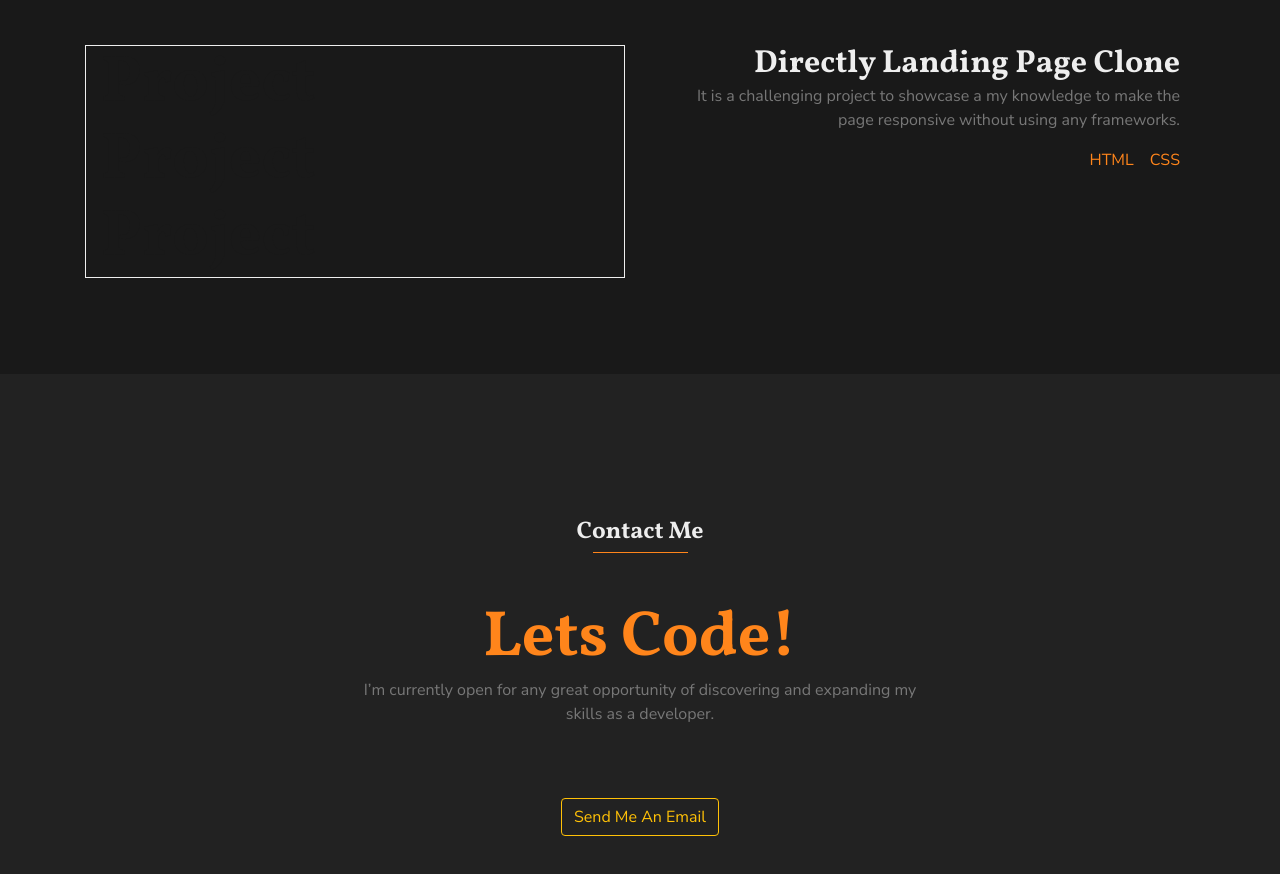
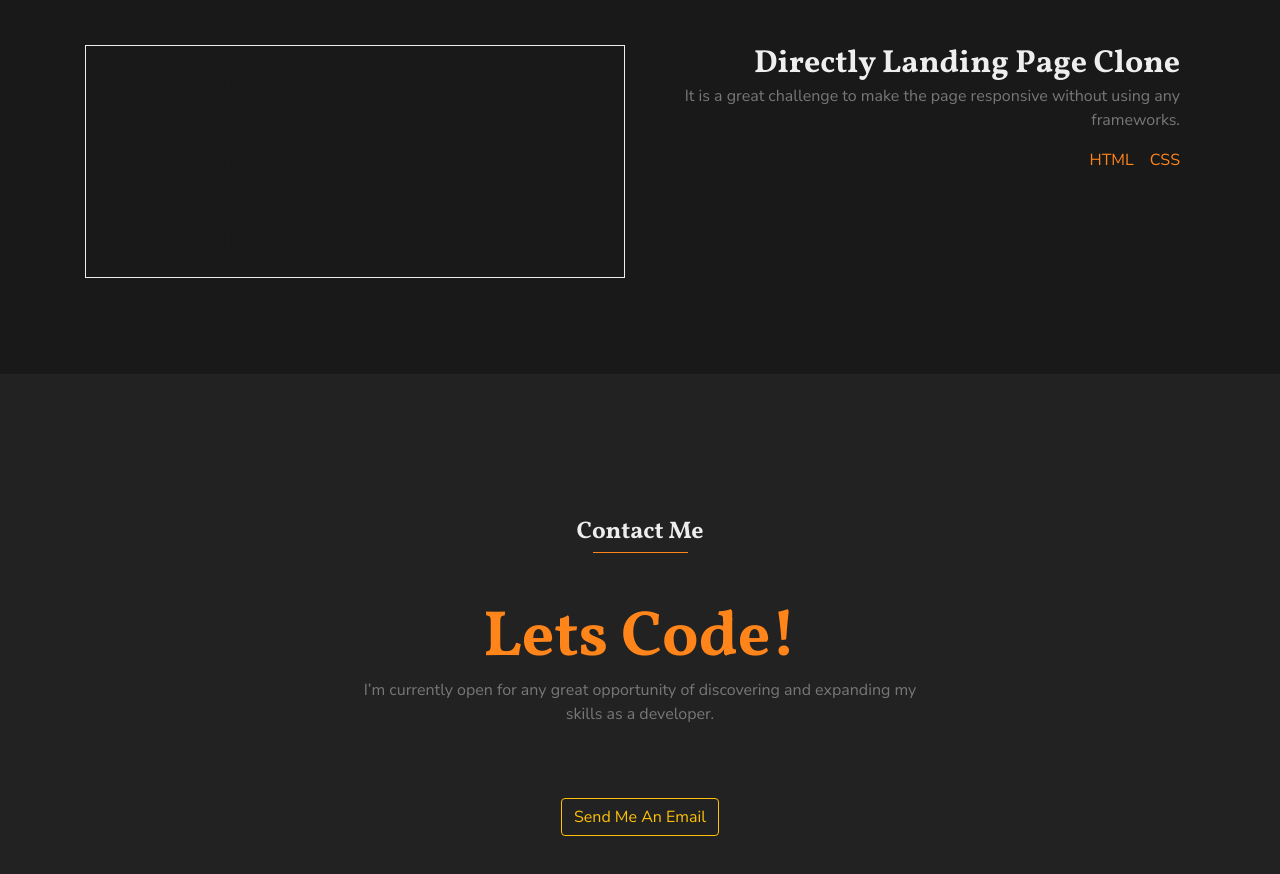
Before and after one commit to nocosharold/hn-portfolio, a Gatsby site: page / in a window 1280 px wide. Shown: the part 2736-3610 px from the top of the page. Built offline with nearby package versions, Linux system fonts and the light colour scheme; Gatsby itself is replaced by a stand-in of ours.

Commit message:
reprase a paragraph directly landing page

```diff
--- a/src/pages/index.js
+++ b/src/pages/index.js
@@ -267,7 +267,7 @@ const IndexPage = ({ data }) => {
               <Col className="col-12">
                 <Container className="px-0">
                   <p className="text-right">
-                  It is a challenging project to showcase a my knowledge to make the page responsive without using any frameworks.
+                  It is a great challenge to make the page responsive without using any frameworks.
                   </p>
                 </Container>
                 <div className="d-flex justify-content-end flex-wrap mb-5">
```
